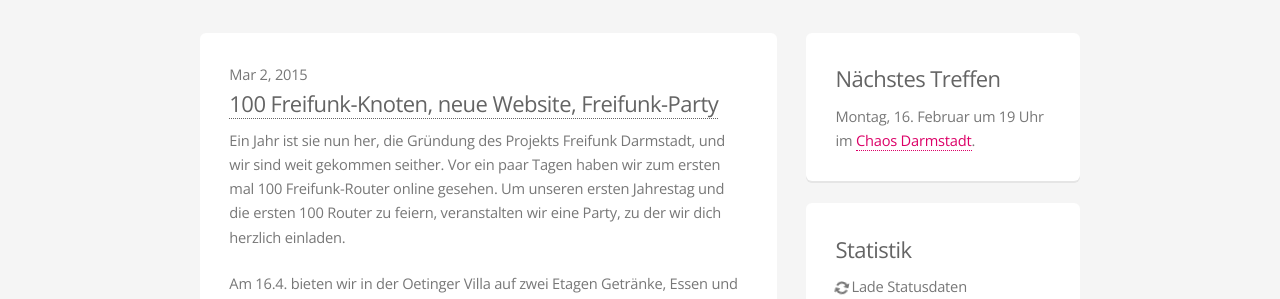
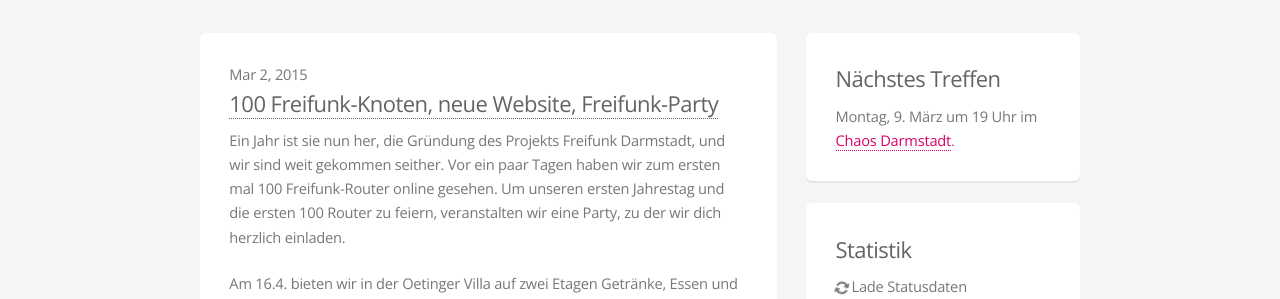
Before and after one commit to mdrenger/darmstadt.freifunk.net, a Jekyll site: the page built from pages/news.html, in a window 1280 px wide. Shown: the part 132-431 px from the top of the page. Built offline with Jekyll 4.4.1, drawn with Linux system fonts in a browser that asks for light colours.

Commit message:
updated next meeting time

```diff
--- a/pages/news.html
+++ b/pages/news.html
@@ -35,7 +35,7 @@
 			<div class="4u 12u(3)">
 				<div class="box">
 					<h3>Nächstes Treffen</h3>
-					<p>Montag, 16. Februar um 19 Uhr im <a href="/kontakt/#treffen">Chaos Darmstadt</a>.</p>
+					<p>Montag, 9. März um 19 Uhr im <a href="/kontakt/#treffen">Chaos Darmstadt</a>.</p>
 				</div>
 				<div class="box">
 					<h3>Statistik</h3>
```
